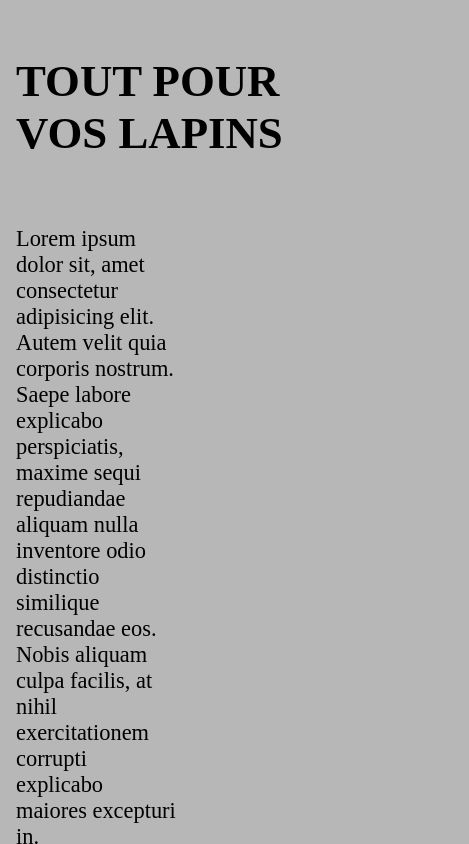
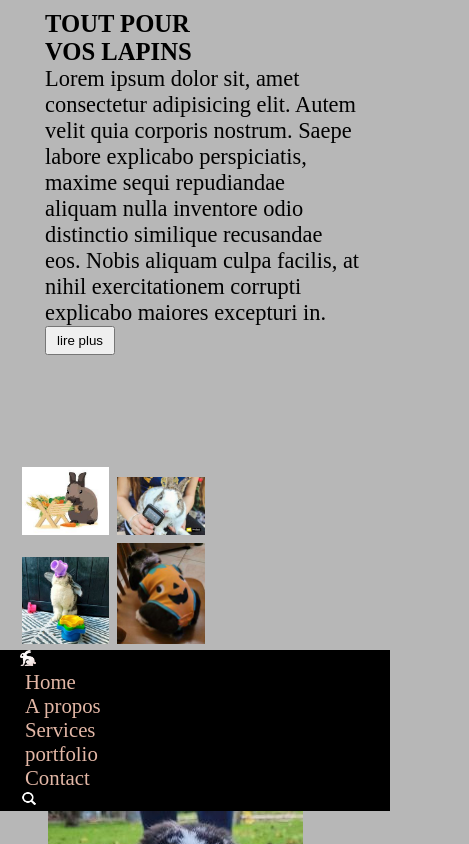
Before and after one commit to maxime-ctn/exercice-html-css_blog, a plain HTML site: page index.html in a window 390 px wide. Shown: the top 844 px of the page, 469 px wide, since content can reach past the window. Drawn offline with Linux system fonts and the light colour scheme.

Commit message:
12/10/23 travaille sur les mediaqueris

```diff
--- a/index.html
+++ b/index.html
@@ -9,23 +9,40 @@
   <body>
     <section class="bannierre">
       <article class="entete">
-        <h1>Tout pour<br> vos lapins</h1>
+        <h1>
+          Tout pour<br />
+          vos lapins
+        </h1>
         <p>
-          Lorem ipsum dolor sit, amet consectetur adipisicing elit. Autem velit quia corporis nostrum. Saepe labore
-          explicabo perspiciatis, maxime sequi repudiandae aliquam nulla inventore odio distinctio similique recusandae
-          eos. Nobis aliquam culpa facilis, at nihil exercitationem corrupti explicabo maiores excepturi in.
+          Lorem ipsum dolor sit, amet consectetur adipisicing elit. Autem velit
+          quia corporis nostrum. Saepe labore explicabo perspiciatis, maxime
+          sequi repudiandae aliquam nulla inventore odio distinctio similique
+          recusandae eos. Nobis aliquam culpa facilis, at nihil exercitationem
+          corrupti explicabo maiores excepturi in.
         </p>
         <button>lire plus</button>
       </article>
       <aside class="regrouper">
         <div>
-          <img class="les4" src="./image/lapin-nourris.jfif" alt="lapin entrain de manger" />
+          <img
+            class="les4"
+            src="./image/lapin-nourris.jfif"
+            alt="lapin entrain de manger"
+          />
 
-          <img class="les4" src="./image/lapin-brosser.jpg" alt="lapin toiletter" />
+          <img
+            class="les4"
+            src="./image/lapin-brosser.jpg"
+            alt="lapin toiletter"
+          />
         </div>
         <div>
           <img class="les4" src="./image/lapin-jouant.jpg" alt="lapin jouant" />
-          <img class="les4" src="./image/lapin-habiller.jpg" alt="lapin deguiser pour haloween" />
+          <img
+            class="les4"
+            src="./image/lapin-habiller.jpg"
+            alt="lapin deguiser pour haloween"
+          />
         </div>
       </aside>
     </section>
@@ -37,10 +54,10 @@
         <li><a href="#">Services</a></li>
         <li><a href="#">portfolio</a></li>
         <li><a href="#">Contact</a></li>
-          <li><img class="loupe"src="./image/loupe.png" alt=""></li>
+        <li><img class="loupe" src="./image/loupe.png" alt="" /></li>
       </ul>
     </nav>
-    <section>
+    <section class="sectionlesquatres">
       <aside class="bannierre lesquatre">
         <img src="./image/az-feuille.jpg" alt="" />
         <img src="./image/az-fier.jpg" alt="" />
@@ -50,38 +67,48 @@
     </section>
     <section class="lapin">
       <aside>
-        <center><img  class="profil" src="./image/lapin.jpg" alt="" /></center>
+        <center><img class="profil" src="./image/lapin.jpg" alt="" /></center>
       </aside>
       <article>
-        <h3>tout pour vos lapins</h3>
+        <h3>tout pour <br />vos lapins</h3>
         <p>
-          Lorem ipsum dolor sit amet consectetur adipisicing elit. Magni voluptatibus minus aperiam cumque autem
-          voluptas praesentium ad quasi laudantium, neque cum pariatur repellendus optio, odit totam rem distinctio
-          fugit qui vitae alias maxime corporis? Voluptatem fuga iusto numquam dignissimos minima.
+          Lorem ipsum dolor sit amet consectetur adipisicing elit. Magni
+          voluptatibus minus aperiam cumque autem voluptas praesentium ad quasi
+          laudantium, neque cum pariatur repellendus optio, odit totam rem
+          distinctio fugit qui vitae alias maxime corporis? Voluptatem fuga
+          iusto numquam dignissimos minima.
         </p>
         <button>lire plus</button>
       </article>
     </section>
     <h2></h2>
-    <section class="bannierre">
+    <section class="sectionicon">
       <aside class="icon">
         <div class="divicon">
+          <center>
             <img src="./image/nourriture-saine.png" alt="" />
             <p>Nourris</p>
+          </center>
         </div>
         <div class="divicon">
+          <center>
             <img src="./image/brosse-a-cheveux.png" alt="" />
             <p>Toiletter</p>
+          </center>
         </div>
       </aside>
       <aside class="icon">
         <div class="divicon">
+          <center>
             <img src="./image/cubes.png" alt="" />
             <p>Amusé</p>
+          </center>
         </div>
         <div class="divicon">
+          <center>
             <img src="./image/vetements.png" alt="" />
             <p>Habillé</p>
+          </center>
         </div>
       </aside>
     </section>
--- a/style.css
+++ b/style.css
@@ -1,29 +1,33 @@
-body {
+* {
   margin: 0;
   padding: 0;
+}
+body {
   background: rgba(128, 128, 128, 0.562);
 }
-ul {
+nav {
+  background: black;
+}
+nav ul {
   display: flex;
-  justify-content: space-around;
+  justify-content: flex-end;
   align-items: center;
-  background: black;
   height: fit-content;
+  list-style-type: none;
+  padding-inline-start: 20px;
 }
-ul li a {
+nav ul li a {
   text-decoration: none;
   color: #e3b7a6;
   font-size: 1.3em;
-}
-ul li a:hover {
-  text-decoration: none;
-  list-style-type: none;
-  color: #e3b7a6;
   padding: 5px;
 }
+nav ul li a:hover {
+  color: white;
+}
 .logo {
-  width: 10%;
-  margin-left: 200px;
+  width: 4vw;
+  margin-left: 2px;
 }
 .loupe {
   width: 5%;
@@ -33,19 +37,15 @@ section {
   flex-direction: row;
   align-items: center;
   width: 90%;
-  margin: 1rem 3rem;
   justify-content: center;
 }
 
 /* Style des articles */
 article {
-  z-index: 100;
   display: flex;
   flex-direction: column;
-  justify-content: space-around;
   align-items: stretch;
   width: fit-content;
-  border-radius: 20px;
   padding: 10px;
 }
 /* Style de la colonne latérale */
@@ -64,6 +64,9 @@ div img {
   height: 150px;
   margin: 2px;
 }
+.regrouper {
+  margin-top: 100px;
+}
 .lapin {
   margin-top: 40px;
 }
@@ -78,11 +81,8 @@ div img {
 }
 .divicon p {
   width: fit-content;
-  margin: auto;
 }
-.divicon img {
-  margin: 0px 150px;
-}
+
 button {
   width: fit-content;
   padding: 5px 10px;
@@ -94,13 +94,10 @@ h1 {
 h3 {
   text-transform: uppercase;
 }
-p {
-  padding-right: 120px;
+section article p {
+  padding-right: 60px;
 }
 .entete {
-  margin-left: 400px;
-}
-.profil {
   margin-left: 200px;
 }
 @media screen and (max-width: 500px) {
@@ -108,16 +105,61 @@ p {
     display: block;
     /* border: black solid 1px; */
   }
-
+  nav ul li a {
+    font-size: 1.2em;
+  }
   body section article {
     width: 90%;
     font-size: 1.4em;
   }
+  .sectionlesquatres {
+    margin: 0px;
+  }
+  .sectionicon {
+    margin-left: -20px;
+  }
   .bannierre {
+    margin: auto;
+    flex-direction: column;
+  }
+  div {
+    display: block;
+  }
+
+  .lapin {
+    margin: 0px;
+  }
+  ul {
+    display: block;
+    width: 90%;
+  }
+  .icon {
     width: 80%;
-    margin: auto;
-    display: block;
-    margin-left: -10px;
+    margin-left: -500px;
+  }
+  .divicon {
+    width: 50%;
+  }
+
+  .les4 {
+    height: fit-content;
+  }
+}
+
+@media screen and (max-width: 900px) {
+  body section article {
+    width: 90%;
+    font-size: 1.4em;
+  }
+  .logo {
+    width: 4vw;
+    margin-left: 0px;
+  }
+  .bannierre {
+    justify-content: center;
+    display: flex;
+    flex-direction: column;
+    align-items: center;
   }
   div {
     display: block;
@@ -125,12 +167,18 @@ p {
   .entete {
     margin-left: 1rem;
   }
-  .profil {
-    margin-left: -150px;
-  }
-  ul {
+  nav ul {
     display: block;
     width: 90%;
+    justify-content: center;
+  }
+  nav ul li a {
+    list-style-type: none;
+    text-decoration: none;
+    color: #e3b7a6;
+    text-align: center;
+    font-size: 1.3em;
+    border: 0px 0px 4px 0px solid #e3b7a6;
   }
   .icon {
     width: 80%;
@@ -139,59 +187,18 @@ p {
   .divicon {
     width: 50%;
   }
-  .divicon img {
-    margin-left: -110px;
+
+  .regrouper {
+    display: flex;
+    flex-wrap: wrap;
+    justify-content: center;
+    align-items: center;
   }
-  .les4 {
-    height: fit-content;
+  h1 {
+    font-size: 1.1em;
+  }
+  section article p {
+    padding-right: 0px;
+    font-size: 1em;
   }
 }
-
-@media screen and (max-width: 900px) {
-  body section {
-    display: block;
-    /* border: black solid 1px; */
-  }
-
-  body section article {
-    width: 90%;
-    font-size: 1.4em;
-  }
-  .bannierre {
-    width: 80%;
-    margin: auto;
-    display: block;
-    margin-left: -10px;
-  }
-  div {
-    display: block;
-  }
-  .entete {
-    margin-left: 1rem;
-  }
-  .profil {
-    margin-left: -150px;
-  }
-  ul {
-    display: block;
-    width: 90%;
-  }
-  ul li a {list-style-type: none;
-    text-decoration: none;
-    color: #e3b7a6;
-    font-size: 1.3em;
-  }
-  .icon {
-    width: 80%;
-    margin-left: 70px;
-  }
-  .divicon {
-    width: 50%;
-  }
-  .divicon img {
-    margin-left: 100px;
-  }
-  .regrouper {
-    margin: 0px 100px;
-  }
-}
```
Lines whose indentation alone changed are shown as unchanged.
